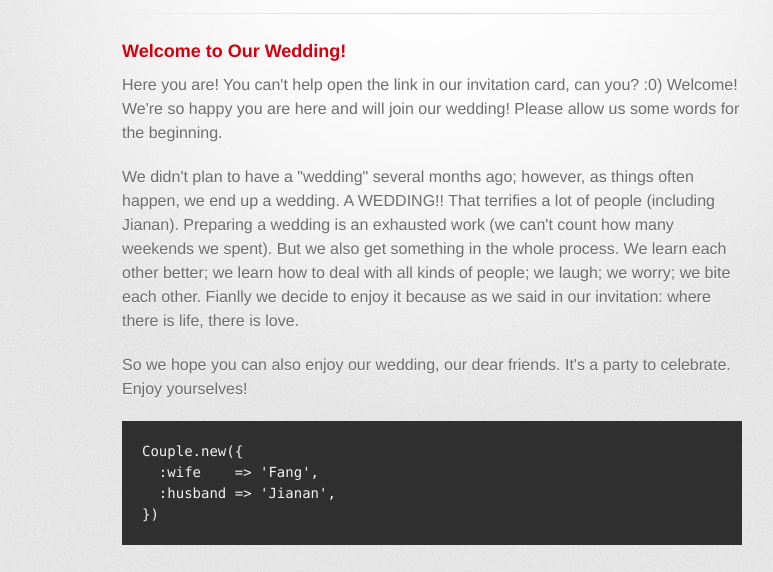
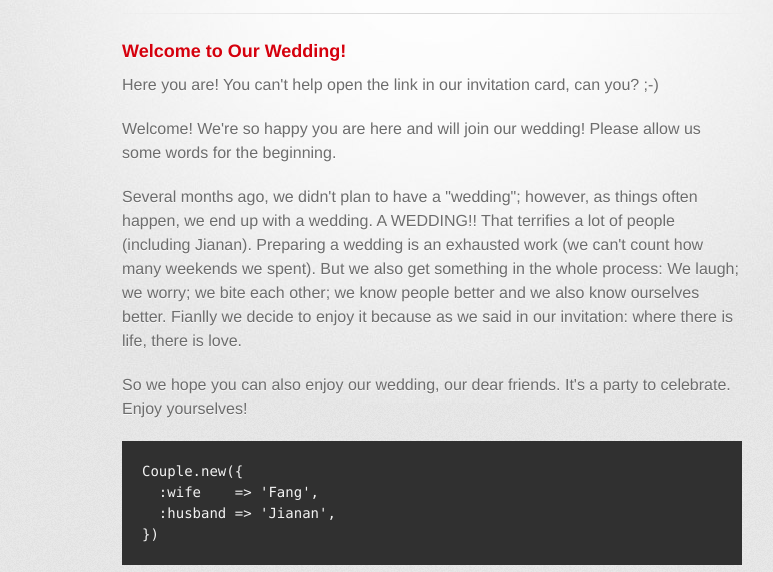
Before and after one commit to jiananlu/wedding, a plain HTML site: page index.html in a window 1280 px wide. Shown: the part 170-742 px from the top of the page, without its empty margins (208-981 px from the left). Drawn offline with Linux system fonts and the light colour scheme; a web font is replaced by a local one.

Commit message:
edit begin wording

```diff
--- a/index.html
+++ b/index.html
@@ -32,9 +32,10 @@
           <h3>
 <a name="welcome-to-our-wedding" class="anchor" href="#welcome-to-our-wedding"><span class="octicon octicon-link"></span></a>Welcome to Our Wedding!</h3>
 
-<p>Here you are! You can't help open the link in our invitation card, can you? :0) Welcome! We're so happy you are here and will join our wedding! Please allow us some words for the beginning.</p>
+<p>Here you are! You can't help open the link in our invitation card, can you? ;-) </p>
+<p>Welcome! We're so happy you are here and will join our wedding! Please allow us some words for the beginning.</p>
 
-<p>We didn't plan to have a "wedding" several months ago; however, as things often happen, we end up a wedding. A WEDDING!! That terrifies a lot of people (including Jianan). Preparing a wedding is an exhausted work (we can't count how many weekends we spent). But we also get something in the whole process. We learn each other better; we learn how to deal with all kinds of people; we laugh; we worry; we bite each other. Fianlly we decide to enjoy it because as we said in our invitation: where there is life, there is love.</p>
+<p>Several months ago, we didn't plan to have a "wedding"; however, as things often happen, we end up with a wedding. A WEDDING!! That terrifies a lot of people (including Jianan). Preparing a wedding is an exhausted work (we can't count how many weekends we spent). But we also get something in the whole process: We laugh; we worry; we bite each other; we know people better and we also know ourselves better. Fianlly we decide to enjoy it because as we said in our invitation: where there is life, there is love. </p>
 
 <p>So we hope you can also enjoy our wedding, our dear friends. It's a party to celebrate. Enjoy yourselves!</p>
 
```
